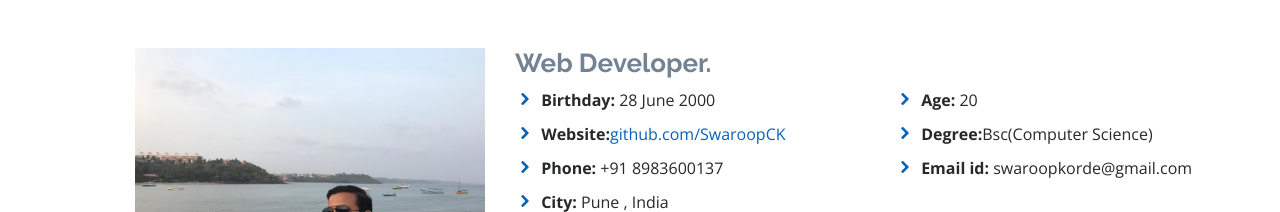
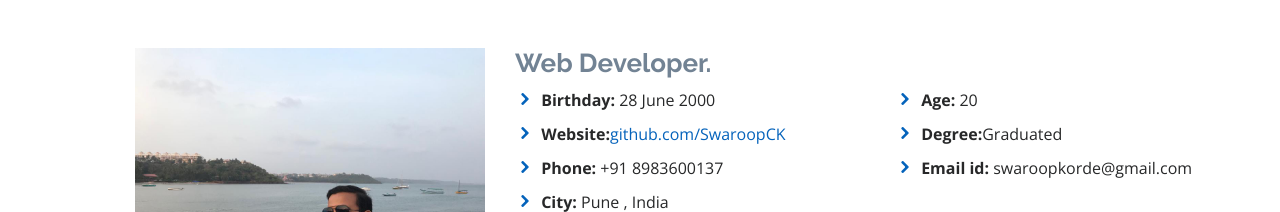
Before and after one commit to SwaroopCK/MyPortFolio, a plain HTML site: page index.html in a window 1280 px wide. Shown: the part 920-1132 px from the top of the page. Drawn offline with nearby package versions, Linux system fonts and the light colour scheme.

Commit message:
Update index.html

```diff
--- a/index.html
+++ b/index.html
@@ -106,7 +106,7 @@
               <div class="col-lg-6">
                 <ul>
                   <li><i class="icofont-rounded-right"></i> <strong>Age:</strong> 20</li>
-                  <li><i class="icofont-rounded-right"></i> <strong>Degree:</strong>Bsc(Computer Science)</li>
+                  <li><i class="icofont-rounded-right"></i> <strong>Degree:</strong>Graduated</li>
                   <li><i class="icofont-rounded-right"></i> <strong>Email id:</strong> swaroopkorde@gmail.com</li>
                   <!--<li><i class="icofont-rounded-right"></i> <strong>Freelance:</strong> Available</li>-->
                 </ul>
```
